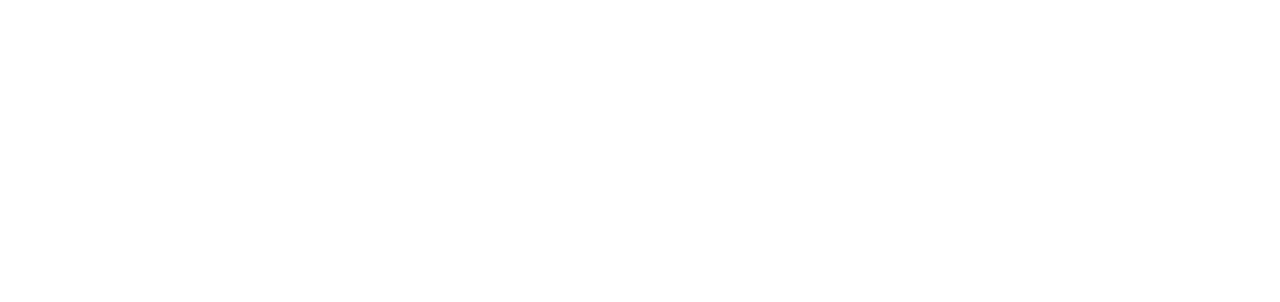
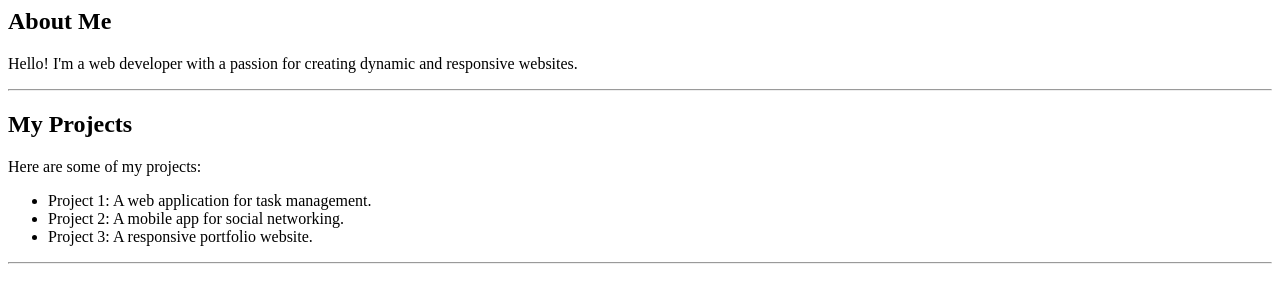
Before and after one commit to dwirahmats/Pemrograman2, a plain HTML site: page index.html in a window 1280 px wide. Drawn offline with Linux system fonts and the light colour scheme.

Commit message:
hasil kerja rahmat

```diff
--- a/index.html
+++ b/index.html
@@ -1,11 +1,17 @@
-<!DOCTYPE html>
-<html lang="en">
-<head>
-    <meta charset="UTF-8">
-    <meta name="viewport" content="width=device-width, initial-scale=1.0">
-    <title>My Portofolio</title>
-</head>
-<body>
-
-</body>
-</html>
+<main>
+    <section id="home">
+        <h2>About Me</h2>
+        <p>Hello! I'm a web developer with a passion for creating dynamic and responsive websites.</p>
+    </section>
+    <hr>
+    <section id="projects">
+        <h2>My Projects</h2>
+        <p>Here are some of my projects:</p>
+        <ul>
+            <li>Project 1: A web application for task management.</li>
+            <li>Project 2: A mobile app for social networking.</li>
+            <li>Project 3: A responsive portfolio website.</li>
+        </ul>
+    </section>
+    <hr>
+</main>
```
